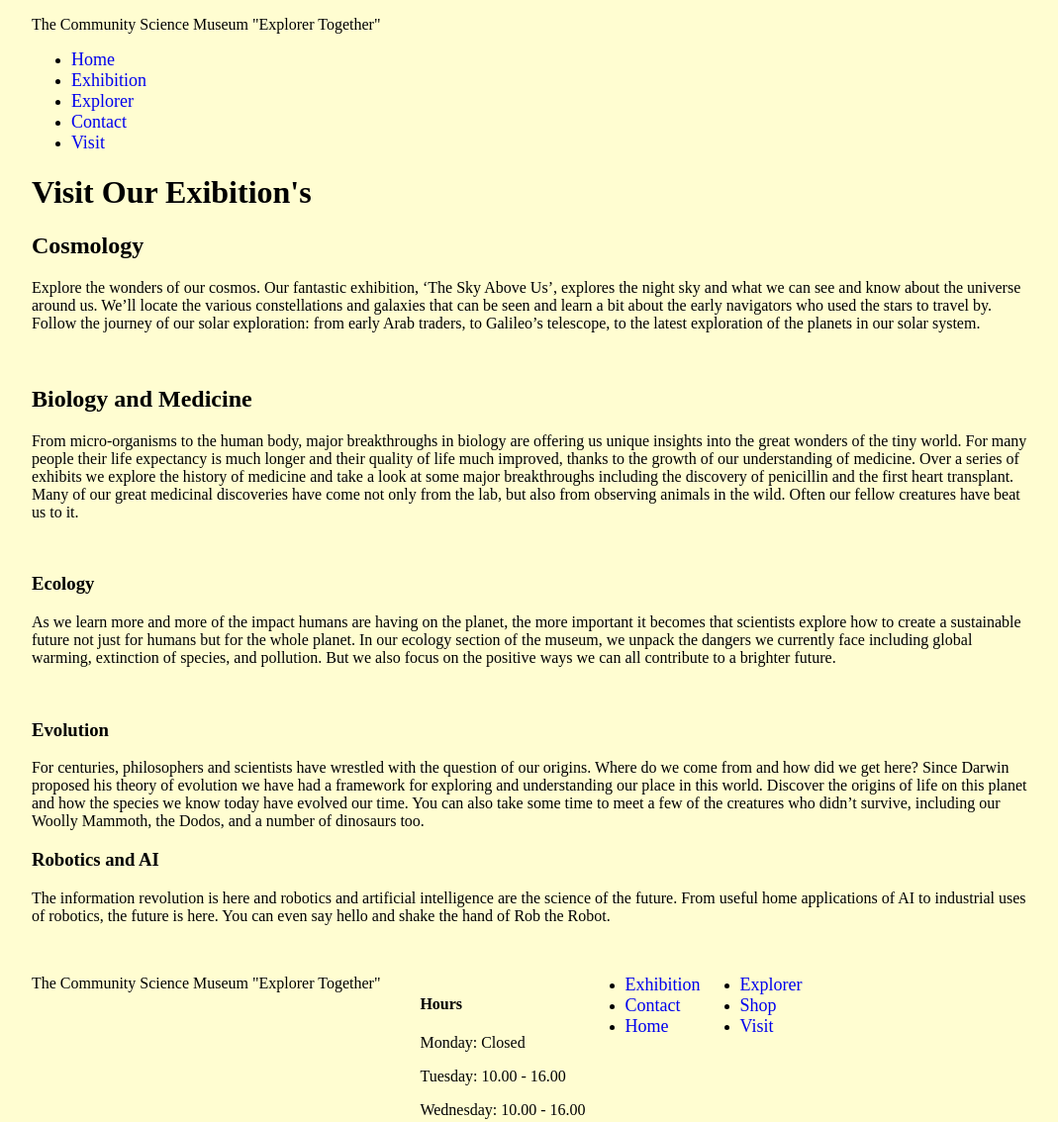
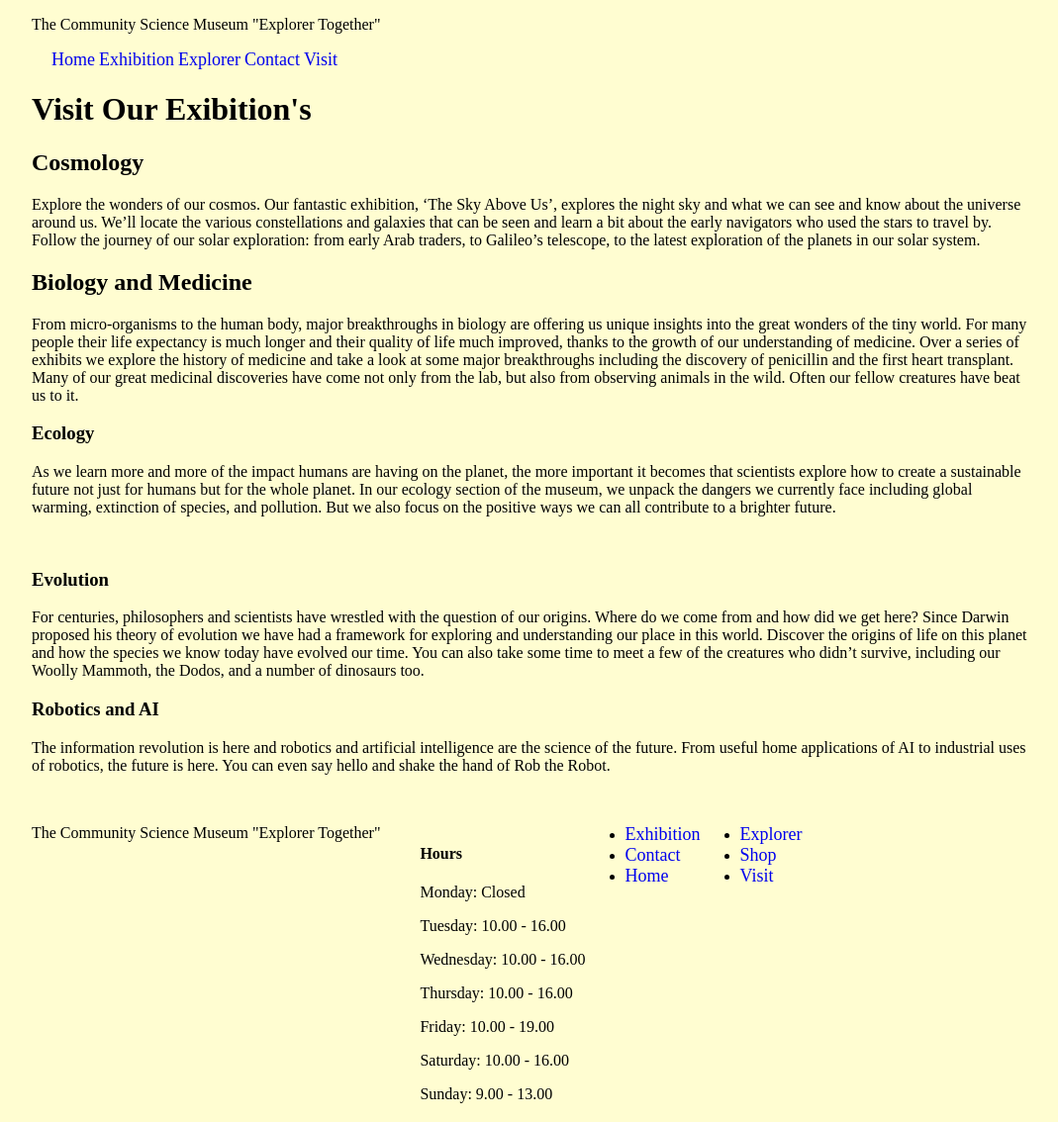
Before and after one commit to PythonMasterAlexander/semester-project-1, a website: page src/pages/exhibition.html in a window 1280 px wide. Shown: the top 1134 px of the page at 99% size, without its empty margins (105-1174 px from the left). Drawn offline with nearby package versions, Linux system fonts and the light colour scheme; files that its build step writes are made by us from their sources.

Commit message:
Markup cleanup on the exhibition page, adds the right pathway to the index page on the visit page

```diff
--- a/src/pages/exhibition.html
+++ b/src/pages/exhibition.html
@@ -2,57 +2,55 @@
 <html lang="en">
   <head>
     <meta charset="utf-8">
-    <meta name="description" content="The Exhibition Page for the Community Science Museum. The interactive and accessible museum for visiting kids, adults and researchers.">
+    <meta name="description" content="The Exhibition Page for the Community
+		Science Museum. The interactive and accessible museum for visiting kids,
+		adults and researchers.">
     <meta name="description" content="width=device-width, initial-scale=1.0">
-    <title>The Exhibition Page - For the Accessibility and Interactive Community Science Museum</title>
+    <title>Exhibition</title>
     <link rel="stylesheet" href="../../dist/styles/index.css">
   </head>
   <header>
-    <p class="site-logo">The Community Science Museum "Explorer Together"</p>
+		<div>
+			<p>The Community Science Museum "Explorer Together"</p>
+		<div>
+    <nav>
+			<a href="../../index.html">Home</a>
+			<a href="./exhibition.html">Exhibition</a>
+			<a href="./explorer.html">Explorer</a>
+			<a href="./contact.html">Contact</a>
+			<a href="./visit.html">Visit</a>
+    </nav>
   </header>
   <body>
-    <nav>
-      <ul>
-        <li><a href="index.html" title="Link to the Home Page for the Community
-						Science Museum">Home</a></li>
-        <li><a href="exhibition.html" title="Link to the Exhibition Page for the
-						Science Museum">Exhibition</a></li>
-        <li><a href="explorer.html" title="Link to the Explore Page for the
-						Community Science Museum">Explorer</a></li>
-        <li><a href="contact.html"title="Link to the Contact Page for the
-						Community Science Museum">Contact</a></li>
-        <li><a href="visit.html"title="Link to the Visit Page for the
-						CommunityScience Museum">Visit</a></li>
-      </ul>
-    </nav>
-    <main role="main">
+    <main>
       <h1>Visit Our Exibition's</h1>
-      <section>
-        <article>
+      <article>
+        <section>
           <h2>Cosmology</h2>
-          <p>Explore the wonders of our cosmos. Our fantastic exhibition, ‘The Sky Above Us’, explores the
-          night sky and what we can see and know about the universe around us. We’ll locate the various
-          constellations and galaxies that can be seen and learn a bit about the early navigators who used
-          the stars to travel by. Follow the journey of our solar exploration: from early Arab traders,
-          to Galileo’s telescope, to the latest exploration of the planets in our solar system.
+          <p>Explore the wonders of our cosmos. Our fantastic exhibition,
+					‘The Sky Above Us’, explores the night sky and what we can see and
+					know about the universe around us. We’ll locate the various
+          constellations and galaxies that can be seen and learn a bit about
+					the early navigators who used the stars to travel by. Follow the
+					journey of our solar exploration: from early Arab traders, to Galileo’s
+					telescope, to the latest exploration of the planets in our solar system.
           </p>
-          <img>
-        </article>
-        <article>
+        </section>
+        <section>
           <h2>Biology and Medicine</h2>
-          <p>From micro-organisms to the human body, major breakthroughs in biology are offering us unique
-          insights into the great wonders of the tiny world. For many people their life expectancy is much
-          longer and their quality of life much improved, thanks to the growth of our understanding of
-          medicine. Over a series of exhibits we explore the history of medicine and take a look at some
-          major breakthroughs including the discovery of penicillin and the first heart transplant. Many of
-          our great medicinal discoveries have come not only from the lab, but also from observing
-          animals in the wild. Often our fellow creatures have beat us to it.
+          <p>From micro-organisms to the human body, major breakthroughs in
+					biology are offering us unique insights into the great wonders of
+					the tiny world. For many people their life expectancy is much longer
+					and their quality of life much improved, thanks to the growth of our
+					understanding of medicine. Over a series of exhibits we explore the
+					history of medicine and take a look at some major breakthroughs
+					including the discovery of penicillin and the first heart transplant.
+					Many of our great medicinal discoveries have come not only from the
+					lab, but also from observing animals in the wild. Often our fellow
+					creatures have beat us to it.
           </p>
-          <img>
-        </article>
-      </section>
-      <section>
-        <article>
+        </section>
+        <section>
           <h3>Ecology</h3>
           <p>As we learn more and more of the impact humans are having
           on the planet, the more important it becomes that scientists
@@ -63,8 +61,8 @@
           on the positive ways we can all contribute to a brighter future.
           </p>
           <img>
-        </article>
-        <article>
+        </section>
+        <section>
           <h3>Evolution</h3>
           <p>For centuries, philosophers and scientists have wrestled
           with the question of our origins. Where do we come from
@@ -77,8 +75,8 @@
           our Woolly Mammoth, the Dodos, and a number of
           dinosaurs too.
           </p>
-        </article>
-        <article>
+        </section>
+        <section>
           <h3>Robotics and AI</h3>
           <p>The information revolution is here and robotics and artificial
           intelligence are the science of the future. From useful home
@@ -87,12 +85,12 @@
           Rob the Robot.
           </p>
           <img>
-        </article>
-      </section>
+        </section>
+      </article>
     </main>
     <footer role="contentinfo">
-      <p class="site-logo col1">The Community Science Museum "Explorer Together"</p>
-      <ul class="col2">
+      <p>The Community Science Museum "Explorer Together"</p>
+      <ul>
         <h4>Hours</h4>
         <p>Monday: Closed</p>
         <p>Tuesday: 10.00 - 16.00</p>
@@ -102,20 +100,15 @@
         <p>Saturday: 10.00 - 16.00</p>
         <p>Sunday: 9.00 - 13.00</p>
        </ul>
-       <ul class="col3">
-        <li><a href="exhibition.html" title="Link to the Exhibition Page for The
-						Community Science Museum">Exhibition</a></li>
-        <li><a href="contact.html" title="Link to the Contact Page the ">Contact</a></li>
-        <li><a href="index.html" title="Link to the Home Page for the Community
-						Science Museum">Home</a></li>
+       <ul>
+				 <li><a href="./exhibition.html">Exhibition</a></li>
+				 <li><a href="./contact.html">Contact</a></li>
+				 <li><a href="../../index.html">Home</a></li>
        </ul>
-       <ul class="col4">
-        <li><a href="explore.html" title="Link to the Explore Page for the
-						Community Science Museum">Explorer</a></li>
-        <li><a href="shop.html" title="Link to the Shop Page for the Community
-						Science Museum">Shop</a></li>
-        <li><a href="visit.html" title="Link to the Visit Page for the Community
-						Science Museum">Visit</a></li>
+       <ul>
+				 <li><a href="./explore.html">Explorer</a></li>
+				 <li><a href="./shop.html">Shop</a></li>
+				 <li><a href="./visit.html">Visit</a></li>
        </ul>
     </footer>
   </body>
```
Also changed, not shown: src/pages/visit.html (+1 -1 lines).
